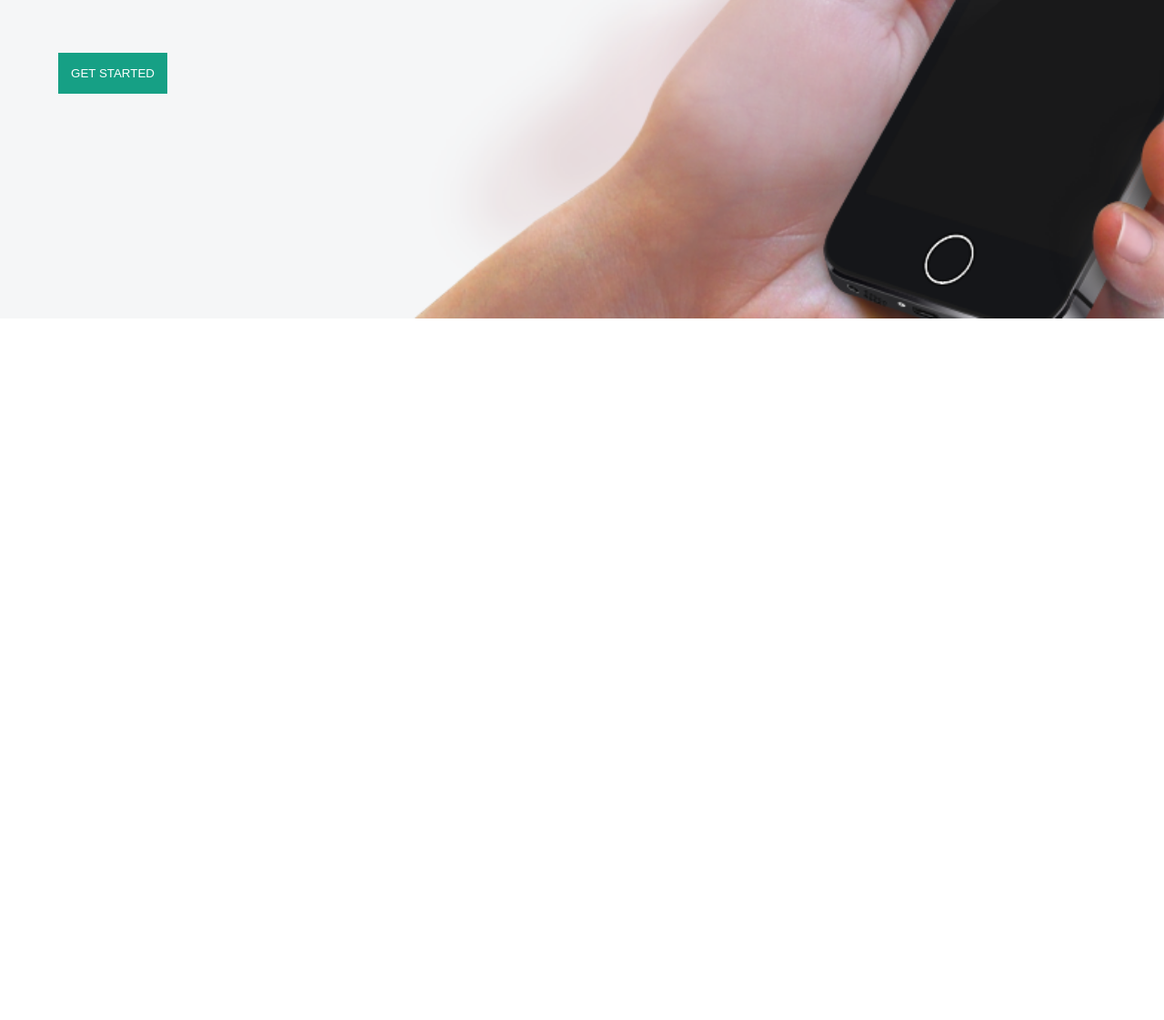
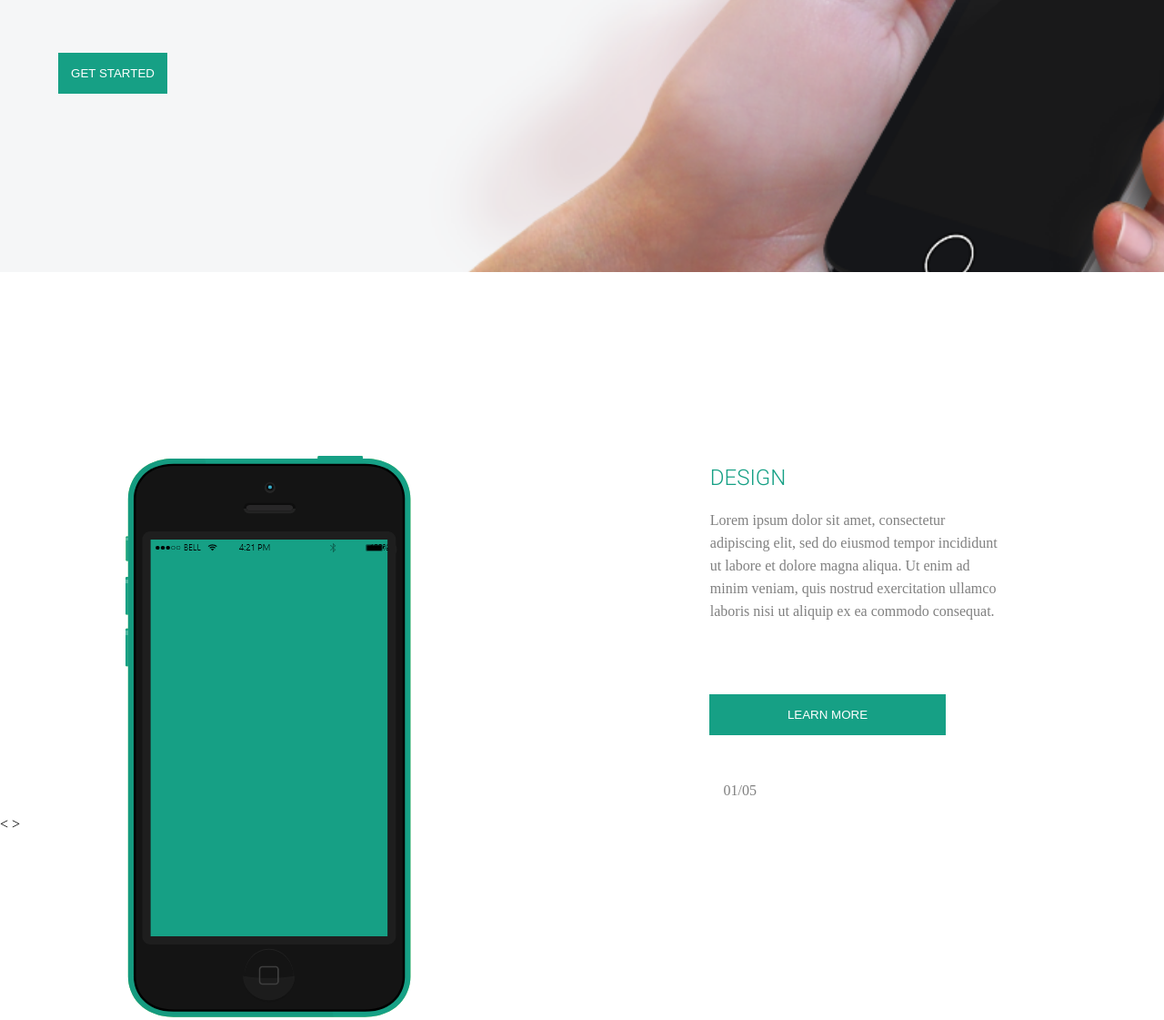
Before and after one commit to helen301/First_exam, a plain HTML site: page index.html in a window 1280 px wide. Shown: the part 1250-2371 px from the top of the page at 91% size. Before the commit the page ends 1600 px from the top, so only its background shows below. Drawn offline with Linux system fonts and the light colour scheme.

Commit message:
last changes

```diff
--- a/css/style.css
+++ b/css/style.css
@@ -108,6 +108,7 @@ img {
 #second {
     background-image: url('/img/urn_aaid_sc_US_d88a318f-9d1d-4d86-8a73-aece24e5ac52.png');
     min-height: 100vh;
+    min-width: 100vh;
     background-position: center;
     background-repeat: no-repeat;
     background-size: cover;
@@ -150,12 +151,67 @@ p {
 
 /*end of second section */
 
+/* third section */
+
+.wrapper {
+    position: relative;
+    background-color: white;
+    margin-top: -4%;
+    padding-top: 15%;
+    width: 100%;
+    height: auto;
+    min-height: 100vh;
+
+}
+
+.iphone {
+    position: absolute;
+    top: 0;
+    left: 0;
+    padding: 15% 0 0 10%;
+}
+
+.text {
+    position: absolute;
+    width: 25%;
+    height: 4em;
+    left: 61%;
+}
+
+.learn-more {
+    text-align: right;
+    padding-top: 17em;
+    padding-right: 15em;
+}
+
+.number {
+    text-align: right;
+    padding-right: 28em;
+    padding-top: 2em;
+}
+
+.dir {
+    color: black;
+    text-decoration: none;
+    text-align: left;
+}
+/*end of third section */
+
 @media only screen and (max-width: 768px) {
 
     .nav-bar {
-        height: 100%;
-        width: 200px;
-        position: fixed;
-        z-index: 1;
+        display: inline-block;
+        color: white;
+        background: #a02620;
+        font-style: normal;
+        font-size: 1.2em;
+        padding: 10px;
+    }
+
+    .link {
+        box-sizing: border-box;
+        display: block;
+        width: 100%;
+        border-top: 1px solid #333;
     }
 }
--- a/index.html
+++ b/index.html
@@ -15,7 +15,7 @@
                 <li><a class="link" href="#first-home">HOME</a></li>
                 <li><a class="link" href="#second">PHOTOAPP</a></li>
                 <li><a class="link" href="#"><img src="./img/Livello 2.png" alt="camera"></a></li>
-                <li><a class="link" href="#first-home">DESIGN</a></li>
+                <li><a class="link" href="#third">DESIGN</a></li>
                 <li><a class="link" href="#first-home">DOWNALD</a></li>
             </ul>
         </div>
@@ -43,7 +43,25 @@
                 <div class="get">
                     <button class="butt">GET STARTED</button>
                 </div>
-
+        </div>
+    </section>
+    <section id="third">
+        <div class="wrapper">
+            <div class="iphone">
+                <img src="./img/Flat iPhone 5C Mock Up.png" alt="iphone">
+            </div>
+            <div class="text">
+                <h2>DESIGN</h2>
+                <p>Lorem ipsum dolor sit amet, consectetur adipiscing elit, sed do eiusmod tempor incididunt ut labore et dolore magna aliqua. Ut enim ad minim veniam, quis nostrud exercitation ullamco laboris nisi ut aliquip ex ea commodo consequat.</p>
+            </div>
+            <div class="learn-more">
+                <button class="butt">LEARN MORE</button>
+            </div>
+            <div class="choose">
+                <p class="number">01/05</p>
+                <a class="dir" href="#"> < </a>
+                <a class="dir" href="#"> > </a>
+            </div>
         </div>
     </section>
 
```
Also changed, not shown: img/Flat iPhone 5C Mock Up.png (added).
